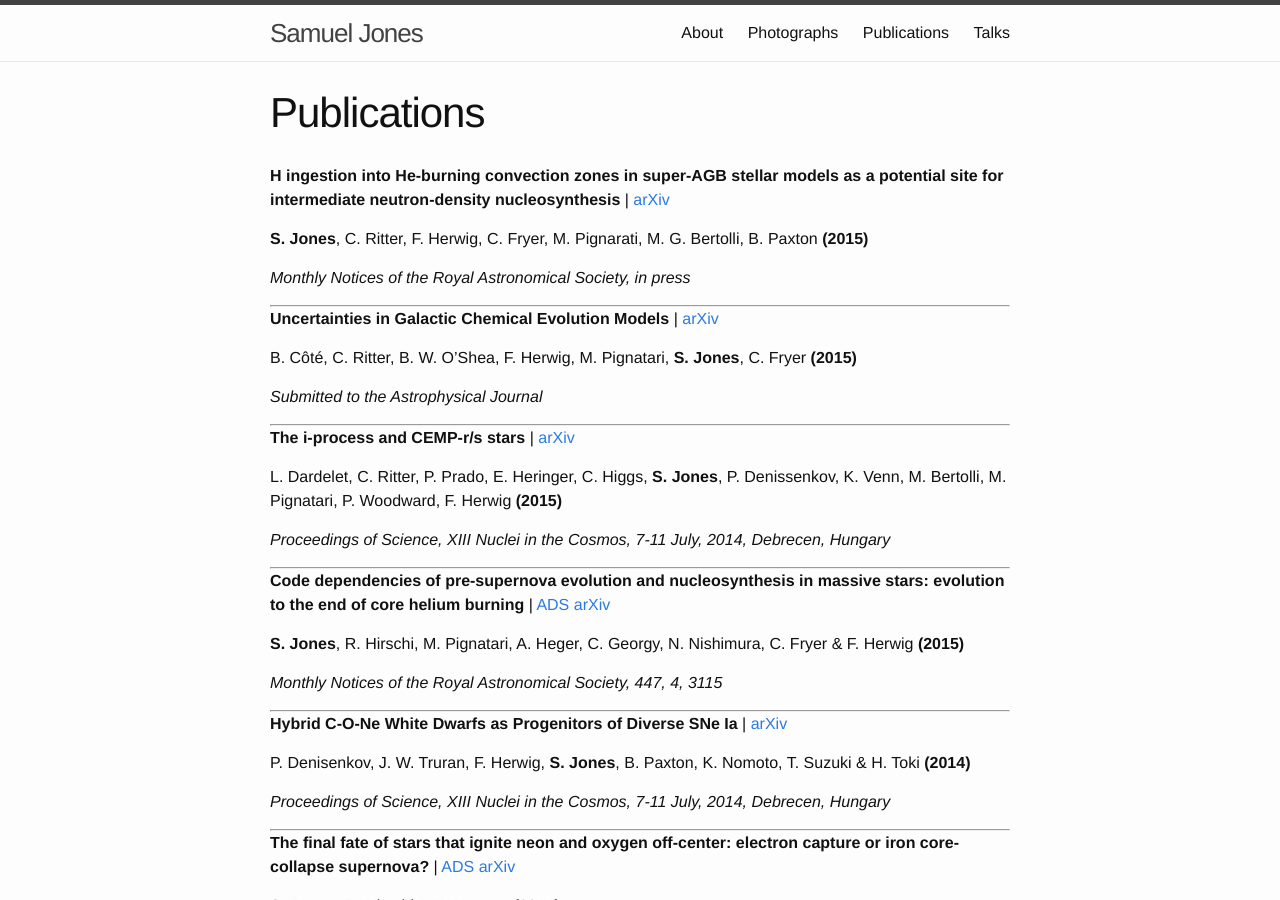
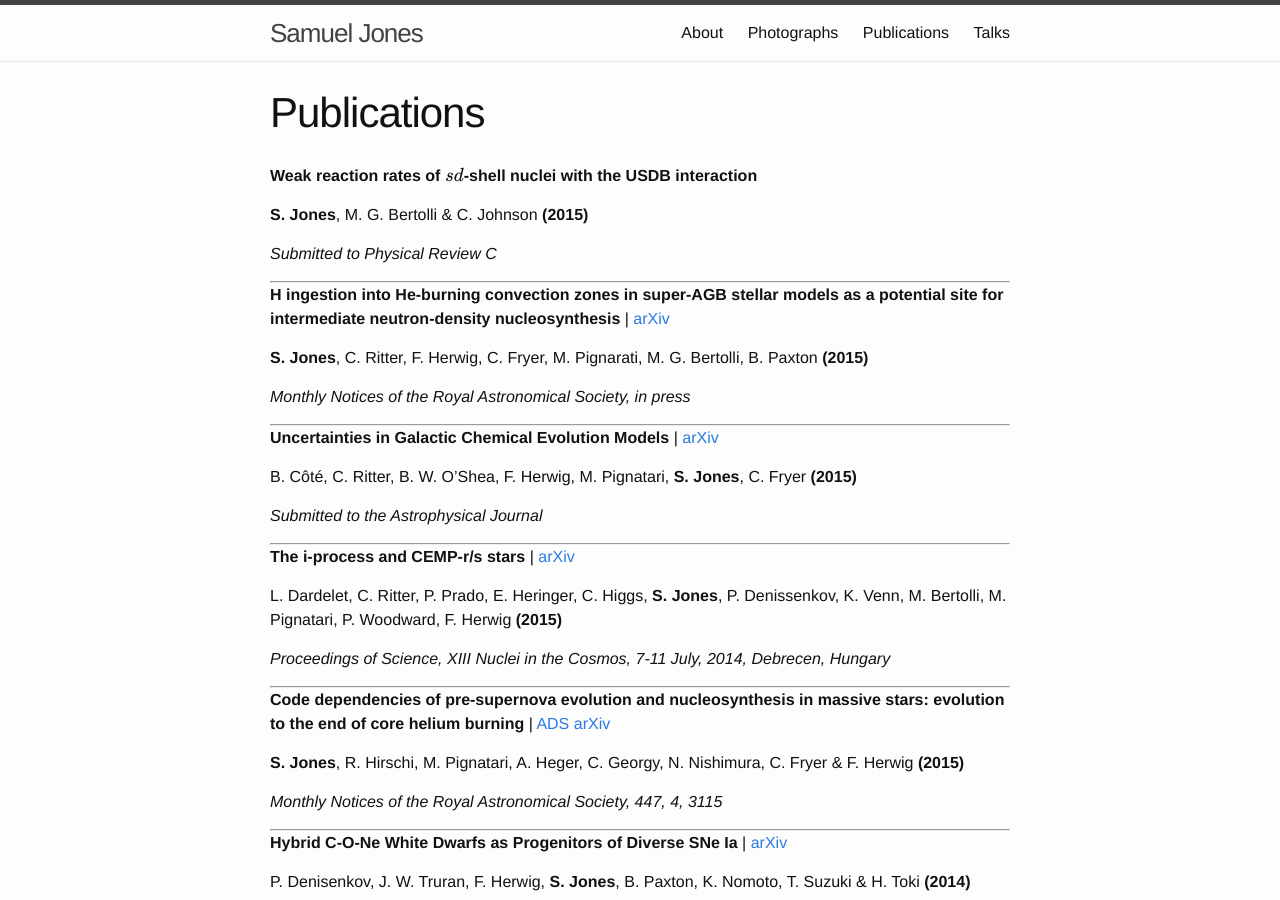
Before and after one commit to swjones/swjones.github.io, a Jekyll site: the page built from publications.md, in a window 1280 px wide and 900 px high. Built offline with Jekyll 4.4.1, drawn with Linux system fonts in a browser that asks for light colours; formulas are drawn with MathJax 3.

Commit message:
adding WR paper
Former-commit-id: 38721c1a8f41a411b4349fee4014e347d19831ea

```diff
--- a/publications.md
+++ b/publications.md
@@ -2,6 +2,14 @@
 layout: page
 title: Publications
 permalink: /publications/
+---
+
+__Weak reaction rates of $sd$-shell nuclei with the USDB interaction__
+
+__S. Jones__, M. G. Bertolli & C. Johnson __(2015)__
+
+_Submitted to Physical Review C_
+
 ---
 
 __H ingestion into He-burning convection zones in super-AGB stellar models
```
